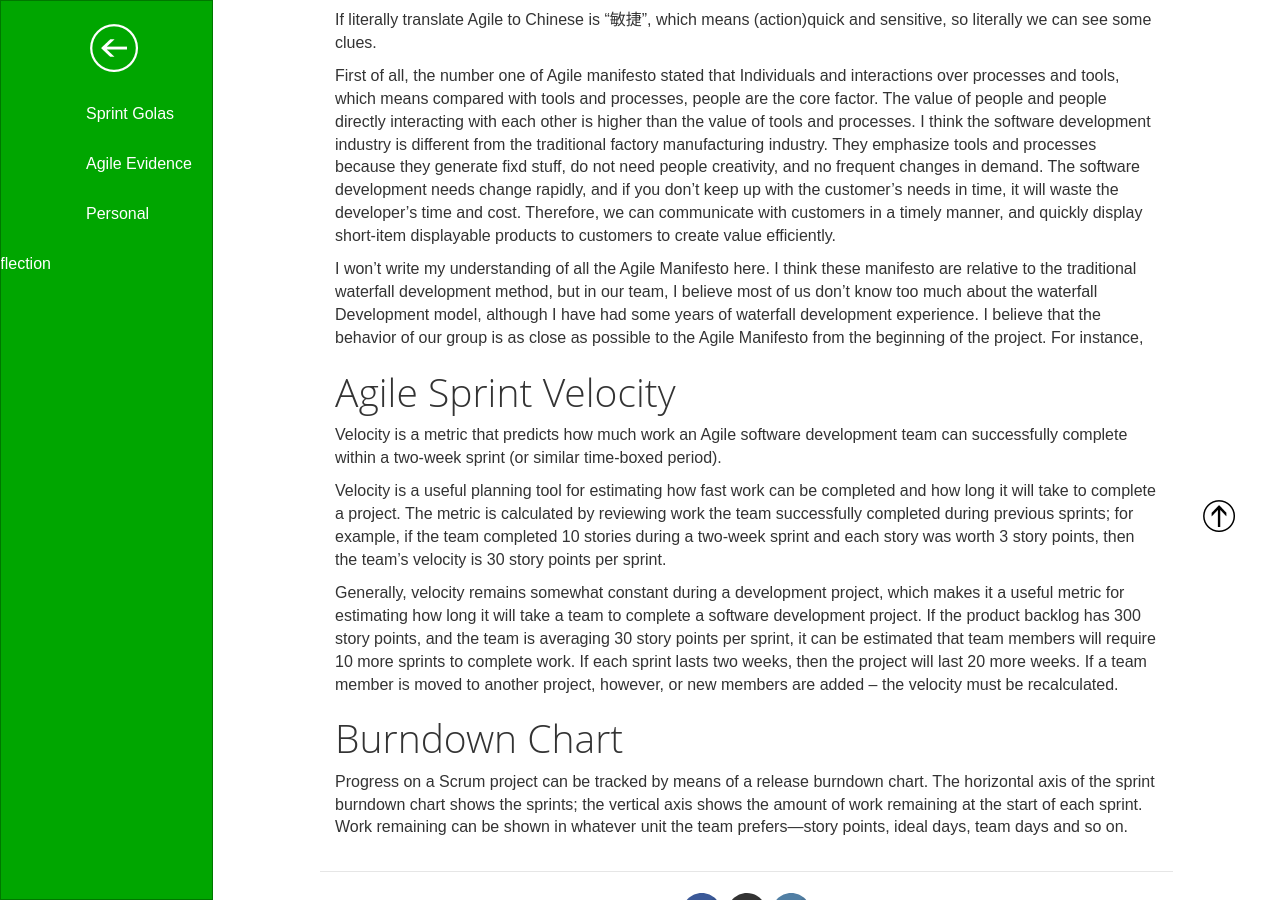
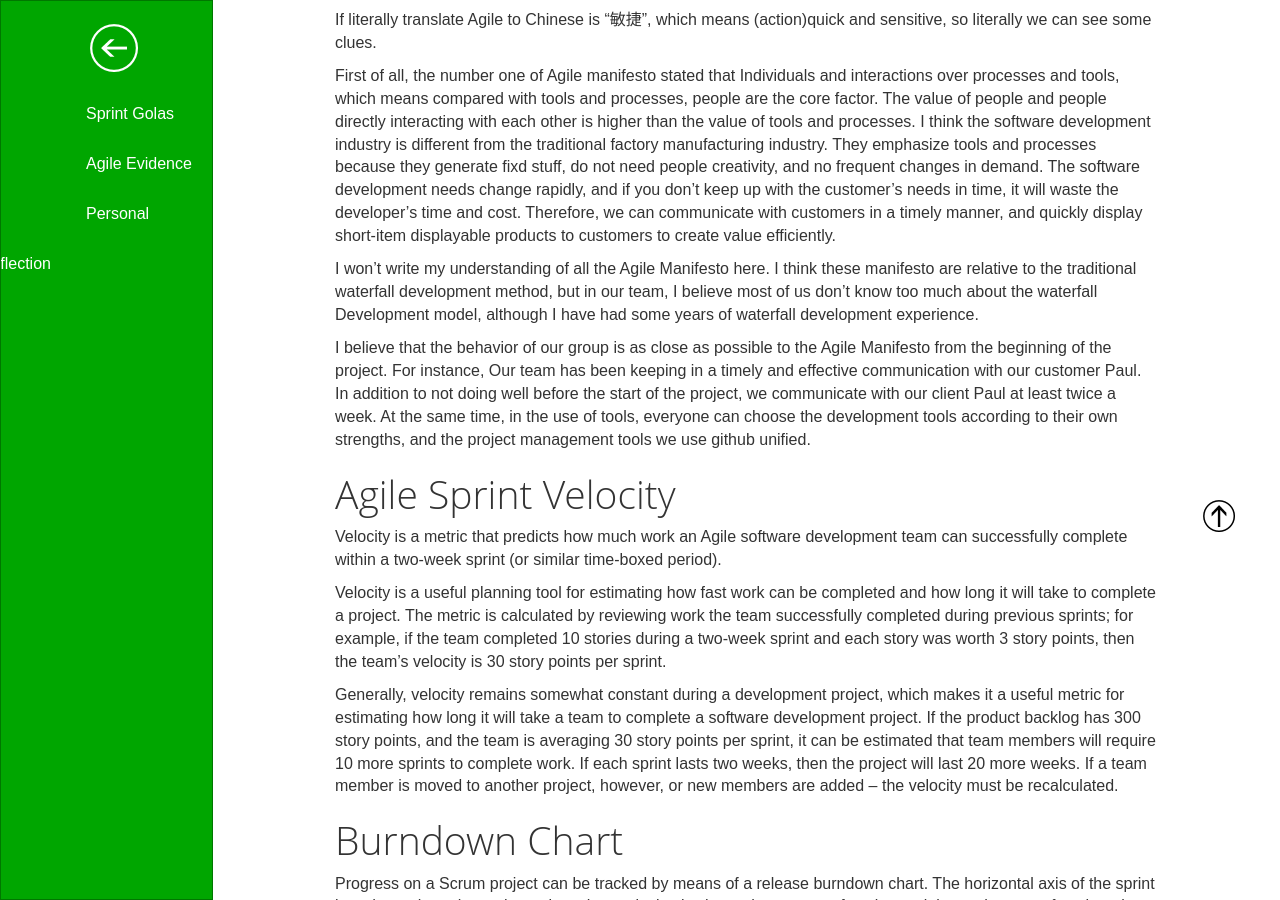
Before and after one commit to aemooooon/Software-engineering-profolio, a Jekyll site: the page built from agile/index.md, in a window 1280 px wide and 900 px high, scrolled down 1430 px. Built offline with Jekyll 4.4.1, drawn with Linux system fonts in a browser that asks for light colours; nearby versions of some CDN libraries.

Commit message:
Update index.md

```diff
--- a/agile/index.md
+++ b/agile/index.md
@@ -85,7 +85,9 @@
 
 First of all, the number one of Agile manifesto stated that Individuals and interactions over processes and tools, which means compared with tools and processes, people are the core factor. The value of people and people directly interacting with each other is higher than the value of tools and processes. I think the software development industry is different from the traditional factory manufacturing industry. They emphasize tools and processes because they generate fixd stuff, do not need people creativity, and no frequent changes in demand. The software development needs change rapidly, and if you don't keep up with the customer's needs in time, it will waste the developer's time and cost. Therefore, we can communicate with customers in a timely manner, and quickly display short-item displayable products to customers to create value efficiently.
 
-I won't write my understanding of all the Agile Manifesto here. I think these manifesto are relative to the traditional waterfall development method, but in our team, I believe most of us don't know too much about the waterfall Development model, although I have had some years of waterfall development experience. I believe that the behavior of our group is as close as possible to the Agile Manifesto from the beginning of the project. For instance,
+I won't write my understanding of all the Agile Manifesto here. I think these manifesto are relative to the traditional waterfall development method, but in our team, I believe most of us don't know too much about the waterfall Development model, although I have had some years of waterfall development experience.
+
+I believe that the behavior of our group is as close as possible to the Agile Manifesto from the beginning of the project. For instance, Our team has been keeping in a timely and effective communication with our customer Paul. In addition to not doing well before the start of the project, we communicate with our client Paul at least twice a week. At the same time, in the use of tools, everyone can choose the development tools according to their own strengths, and the project management tools we use github unified.
 
 
 # Agile Sprint Velocity
```
